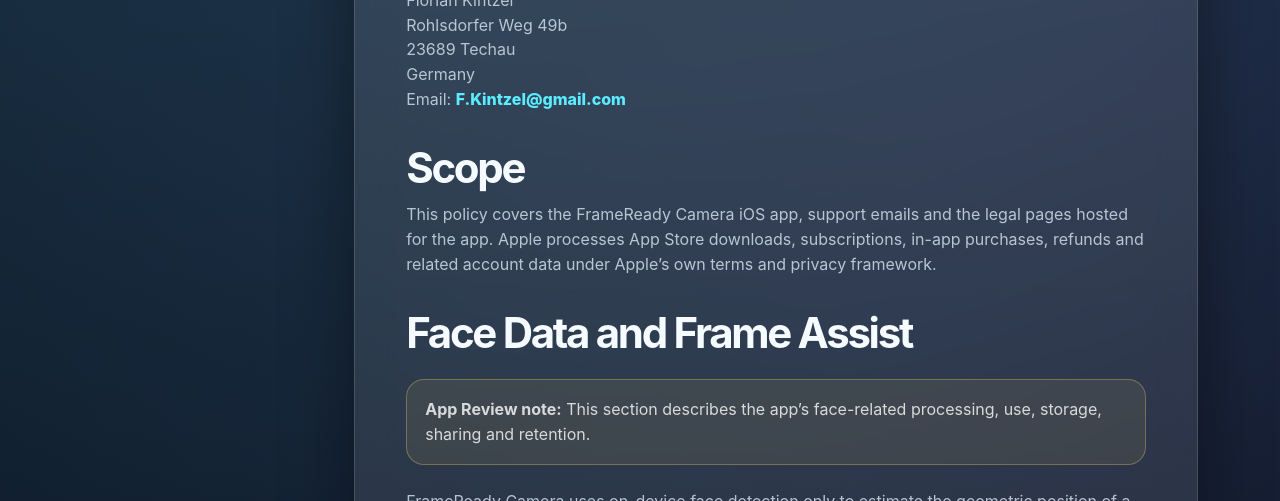
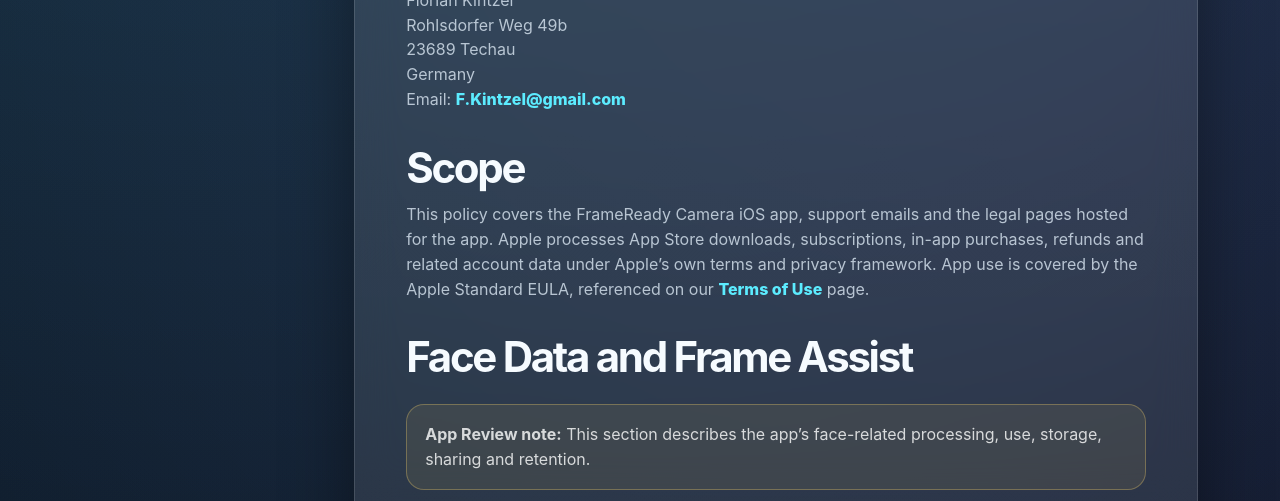
Before and after one commit to flinzel/framereadycamera, a plain HTML site: page privacy.html in a window 1280 px wide. Shown: the part 683-1184 px from the top of the page. Drawn offline with Linux system fonts and the light colour scheme.

Commit message:
Add files via upload

```diff
--- a/privacy.html
+++ b/privacy.html
@@ -40,7 +40,7 @@
       <p>Florian Kintzel<br>Rohlsdorfer Weg 49b<br>23689 Techau<br>Germany<br>Email: <a href="mailto:F.Kintzel@gmail.com">F.Kintzel@gmail.com</a></p>
 
       <h2>Scope</h2>
-      <p>This policy covers the FrameReady Camera iOS app, support emails and the legal pages hosted for the app. Apple processes App Store downloads, subscriptions, in-app purchases, refunds and related account data under Apple’s own terms and privacy framework.</p>
+      <p>This policy covers the FrameReady Camera iOS app, support emails and the legal pages hosted for the app. Apple processes App Store downloads, subscriptions, in-app purchases, refunds and related account data under Apple’s own terms and privacy framework. App use is covered by the Apple Standard EULA, referenced on our <a href="terms.html#eula">Terms of Use</a> page.</p>
 
       <h2 id="face-data">Face Data and Frame Assist</h2>
       <div class="callout warning"><strong>App Review note:</strong> This section describes the app’s face-related processing, use, storage, sharing and retention.</div>
```
